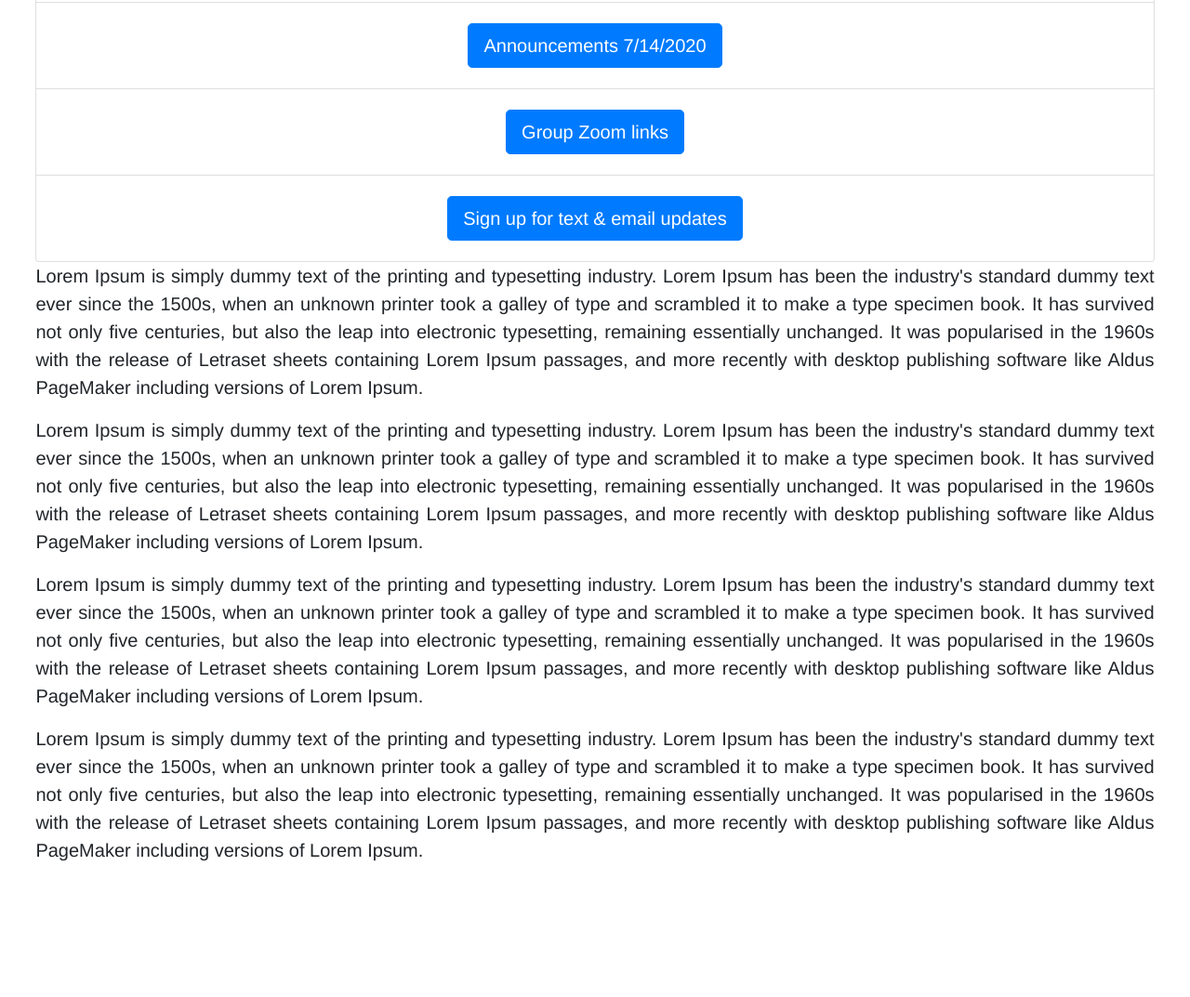
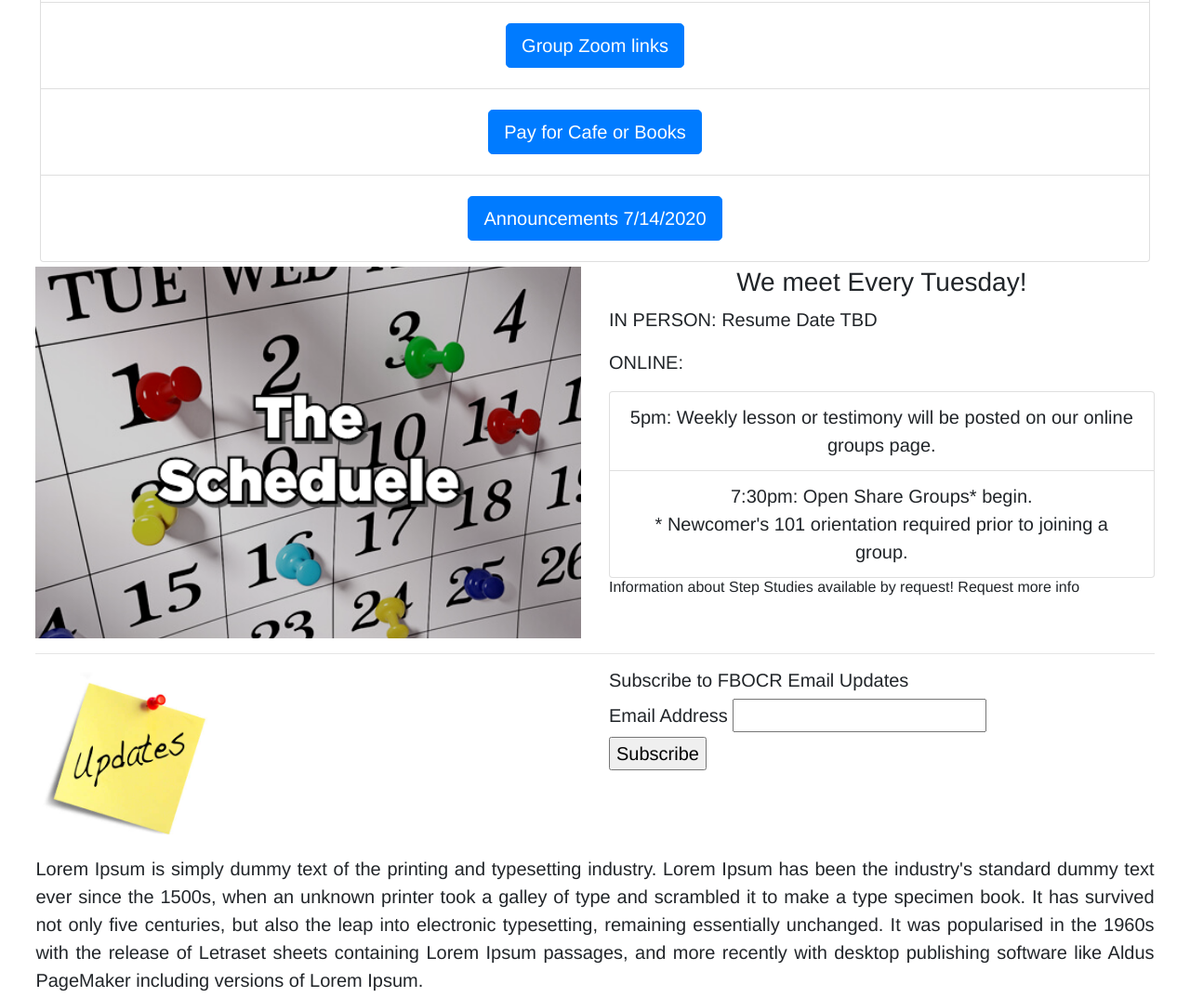
Before and after one commit to huntsimon23/firstorlandorecovery1, a plain HTML site: page index.html in a window 1280 px wide. Shown: the part 571-1644 px from the top of the page at 93% size. Before the commit the page ends 1581 px from the top, so only its background shows below. Drawn offline with nearby package versions, Linux system fonts and the light colour scheme.

Commit message:
css fixes

```diff
--- a/index.html
+++ b/index.html
@@ -36,14 +36,54 @@
          <div class="content">
             <ul class="list-group" id="btn-array">
                 <li class="list-group-item"><a class="btn btn-primary btn-lg" target="_blank" rel="noopener" href="https://www.firstorlando.com/event/celebrate-recovery-online-summit/">2020 CR Virtual Summit Registration</a></li>
+                <li class="list-group-item"><a class="btn btn-primary btn-lg" target="_blank" rel="noopener" href="https://huntsimon23.github.io/FBOCR-zoom/">Group Zoom links</a></li>
+
+                <li class="list-group-item"><a class="btn btn-primary btn-lg" target="_blank" rel="noopener" href="https://stripe.com">Pay for Cafe or Books</a></li>
 
                 <li class="list-group-item"><a class="btn btn-primary btn-lg" target="_blank" rel="noopener" href="https://mailchi.mp/926ac6e00014/fbocr07142020">Announcements 7/14/2020</a></li>
+            </ul>
+            <div class="row">
+                <div class="col-sm">
+                    <div id="schedule"></div>
+                </div>
+                <div class="col-sm">
+                    <h3 style="text-align: center;">We meet Every Tuesday!</h3>
+                    <p>IN PERSON: Resume Date TBD</p>
+                    <p>ONLINE:<p>
+                    <ul class="list-group">
+                        <li class="list-group-item">5pm: Weekly lesson or testimony will be posted on our online groups page.</li>
+                        <li class="list-group-item">7:30pm: Open Share Groups* begin.<br>
+                        * Newcomer's 101 orientation required prior to joining a group.</li>
+                    </ul>
 
-                <li class="list-group-item"><a class="btn btn-primary btn-lg" target="_blank" rel="noopener" href="https://huntsimon23.github.io/FBOCR-zoom/">Group Zoom links</a></li>
-
-                <li class="list-group-item"><a class="btn btn-primary btn-lg" target="_blank" rel="noopener" href="https://huntsimon23.github.io/FBOCR-zoom/text.html">Sign up for text &amp; email updates</a></li>
-            </ul>
-
+                    <h6>Information about Step Studies available by request! Request more info</h6>
+                </div>
+            </div>
+            <hr>
+            <div class="row" height="200px">
+                <div class="col" id="updates">
+                    <img src="./assets/Latest-Updates.jpg" alt="" height="200px">
+                </div>
+                <div class="col">
+                    <div id="mc_embed_signup">
+                        <form action="https://firstorlandorecovery.us20.list-manage.com/subscribe/post?u=bf14e210e99dcfa0308c836ee&amp;id=c56ce95760" method="post" id="mc-embedded-subscribe-form" name="mc-embedded-subscribe-form" class="validate" target="_blank" novalidate>
+                            <div id="mc_embed_signup_scroll">
+                            <h5>Subscribe to FBOCR Email Updates</h5>
+                        <div class="mc-field-group">
+                            <label for="mce-EMAIL">Email Address </label>
+                            <input type="email" value="" name="EMAIL" class="required email" id="mce-EMAIL">
+                        </div>
+                            <div id="mce-responses" class="clear">
+                                <div class="response" id="mce-error-response" style="display:none"></div>
+                                <div class="response" id="mce-success-response" style="display:none"></div>
+                            </div>    <!-- real people should not fill this in and expect good things - do not remove this or risk form bot signups-->
+                            <div style="position: absolute; left: -5000px;" aria-hidden="true"><input type="text" name="b_bf14e210e99dcfa0308c836ee_c56ce95760" tabindex="-1" value=""></div>
+                            <div class="clear"><input type="submit" value="Subscribe" name="subscribe" id="mc-embedded-subscribe" class="button"></div>
+                            </div>
+                        </form>
+                        </div>
+                </div>
+            </div>
             <p>
                Lorem Ipsum is simply dummy text of the printing and typesetting industry. Lorem Ipsum has been the industry's standard dummy text ever since the 1500s, when an unknown printer took a galley of type and scrambled it to make a type specimen book. It has survived not only five centuries, but also the leap into electronic typesetting, remaining essentially unchanged. It was popularised in the 1960s with the release of Letraset sheets containing Lorem Ipsum passages, and more recently with desktop publishing software like Aldus PageMaker including versions of Lorem Ipsum.
             </p>
--- a/style.css
+++ b/style.css
@@ -22,6 +22,8 @@ header {
     font-size: 20px;
     line-height: 30px;
     text-align: justify;
+    z-index: -500;
+    position: inherit;
 }
 
 .logo {
@@ -40,6 +42,7 @@ nav {
     position: fixed;
     width: 100%;
     line-height: 60px;
+    z-index: 500;
 }
 
 nav ul {
@@ -57,6 +60,7 @@ nav ul {
 
 nav.black ul {
     background: #000;
+    z-index: 1;
 }
 
 nav ul li {
@@ -90,11 +94,18 @@ nav ul li a {
 
 }
 
-.btn-array {
+#btn-array {
     margin: 5px;
     align-content: center;
     flex-direction: none;
     z-index: 0;
+}
+
+#schedule {
+    width: 100%;
+    height: 50vh;
+    background: url(./assets/scheduling.png) no-repeat 50% 50%;
+    background-size: cover;
 }
 
 .list-group-item {
```
Also changed, not shown: assets/Latest-Updates.jpg (added), assets/emailUpdates.jpg (added), assets/scheduling.jpg (added), assets/scheduling.png (added), 1 other file.
